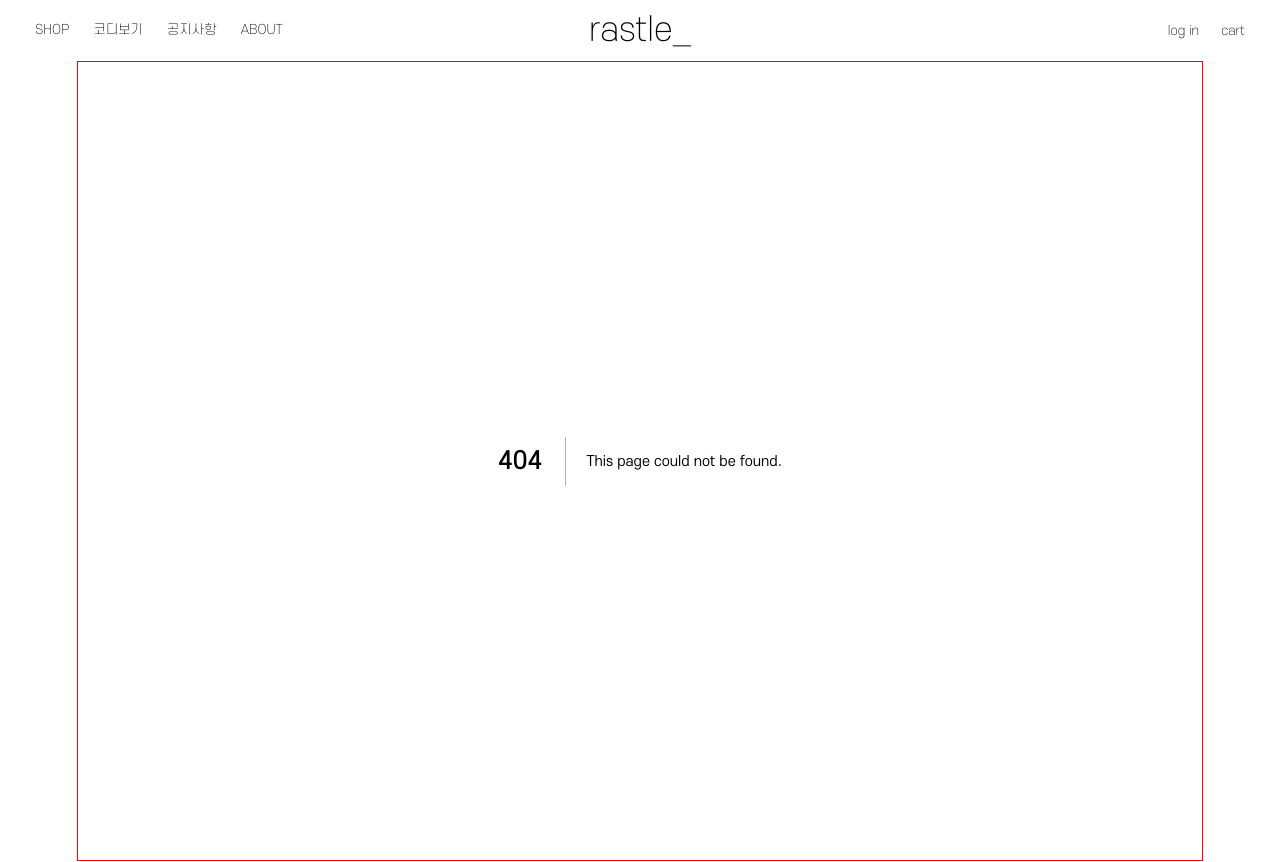
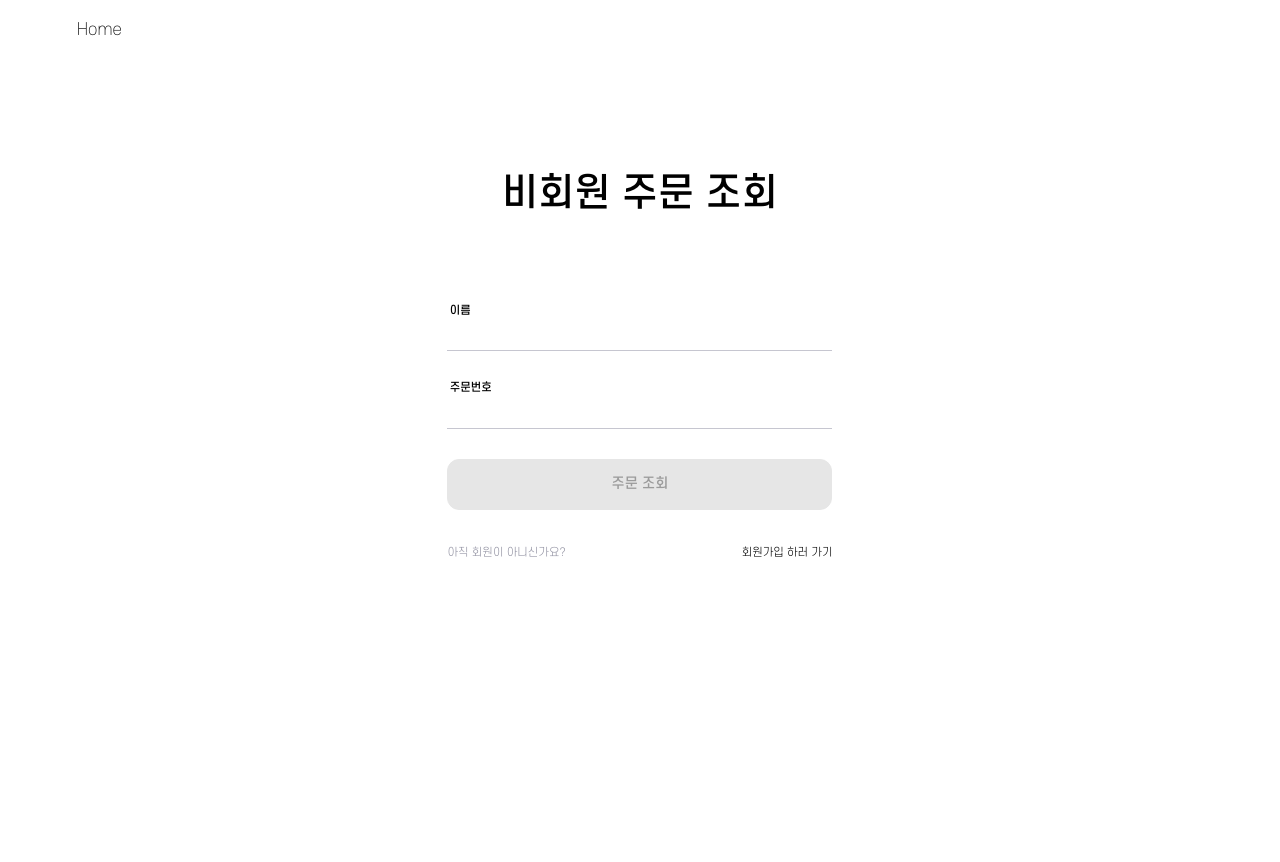
Before and after one commit to rastle-dev/rastle-frontend, a Next.js app: page /guest in a window 1280 px wide. Before the commit this address had no page. After the commit the page ends 800 px from the top, so only its background shows below. Built offline with nearby package versions, Linux system fonts and the light colour scheme.

Commit message:
feat: 비회원 주문 조회 UI 구현

```diff
--- a/src/components/common/Layout/DefaultHeader/index.tsx
+++ b/src/components/common/Layout/DefaultHeader/index.tsx
@@ -8,10 +8,6 @@ const Container = styled.div`
   align-items: center;
   background-color: white;
   height: 5.5rem;
-`;
-const Name = styled.div`
-  font-weight: 200;
-  font-size: 3.125rem;
 `;
 const Home = styled.div`
   font-weight: 200;
--- /dev/null
+++ b/src/pages/guest/index.styles.tsx
@@ -0,0 +1,63 @@
+import styled from "styled-components";
+import COLORS from "@/constants/color";
+
+export const Container = styled.div`
+  width: 36rem;
+  padding-top: 10rem;
+`;
+
+export const Header = styled.div`
+  width: 36rem;
+  display: flex;
+  flex-direction: column;
+  gap: 3.75rem;
+  h1 {
+    margin: 0;
+    font-size: 3.4375rem;
+    font-weight: 500;
+    text-align: center;
+  }
+  h3 {
+    margin: 0;
+    text-align: center;
+    font-weight: 200;
+    font-size: 1.5rem;
+  }
+`;
+
+export const Wrapper = styled.div`
+  margin-top: 8rem;
+  width: 36rem;
+  display: flex;
+  flex-direction: column;
+  gap: 2.7rem;
+  align-items: center;
+`;
+
+export const Box = styled.div`
+  width: 36rem;
+  display: flex;
+  justify-content: space-between;
+  align-items: center;
+  font-size: 1rem;
+  padding: 3.3rem 0.5rem 3.3rem 0.5rem;
+  p {
+    color: ${COLORS.GREY[400]};
+    font-weight: 300;
+  }
+  button {
+    color: ${COLORS.BLACK};
+    font-weight: 300;
+    cursor: pointer;
+  }
+`;
+
+export const AskMember = styled.div`
+  color: ${COLORS.GREY[400]};
+  font-weight: 300;
+`;
+export const Signup = styled.div`
+  color: ${COLORS.BLACK};
+  font-weight: 300;
+  cursor: pointer;
+`;
--- /dev/null
+++ b/src/pages/guest/index.tsx
@@ -0,0 +1,37 @@
+import React from "react";
+import { useRouter } from "next/router";
+import Input from "@/components/common/Input";
+import Button from "@/components/common/Button";
+import * as S from "./index.styles";
+
+export default function Guest() {
+  const router = useRouter();
+  const inputs = [
+    { size: 35, label: "이름" },
+    { size: 35, label: "주문번호" },
+  ];
+  return (
+    <S.Container>
+      <S.Header>
+        <h1>비회원 주문 조회</h1>
+      </S.Header>
+      <S.Wrapper>
+        {inputs.map((input) => (
+          <Input key={input.label} size={input.size} label={input.label} />
+        ))}
+        <Button title="주문 조회" width="35rem" disabled />
+      </S.Wrapper>
+      <S.Box>
+        <S.AskMember>아직 회원이 아니신가요?</S.AskMember>
+        <S.Signup
+          onClick={() => {
+            router.push("/signup");
+          }}
+        >
+          회원가입 하러 가기
+        </S.Signup>
+      </S.Box>
+    </S.Container>
+  );
+}
+Guest.displayName = "User";
--- a/src/pages/login/index.styles.tsx
+++ b/src/pages/login/index.styles.tsx
@@ -1,6 +1,6 @@
 import styled from "styled-components";
+import Button from "@/components/common/Button";
 import COLORS from "../../constants/color";
-import Button from "@/components/common/Button";
 
 export const Container = styled.div`
   width: 36rem;
```
